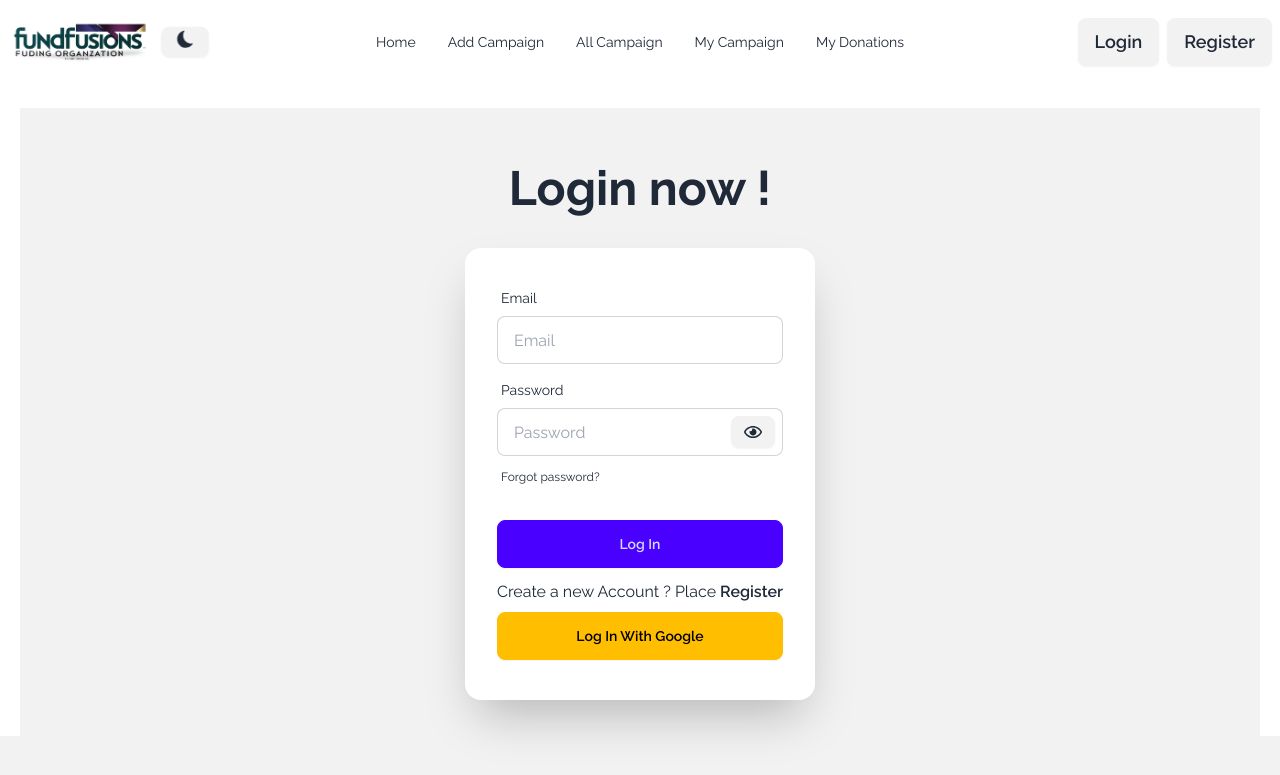
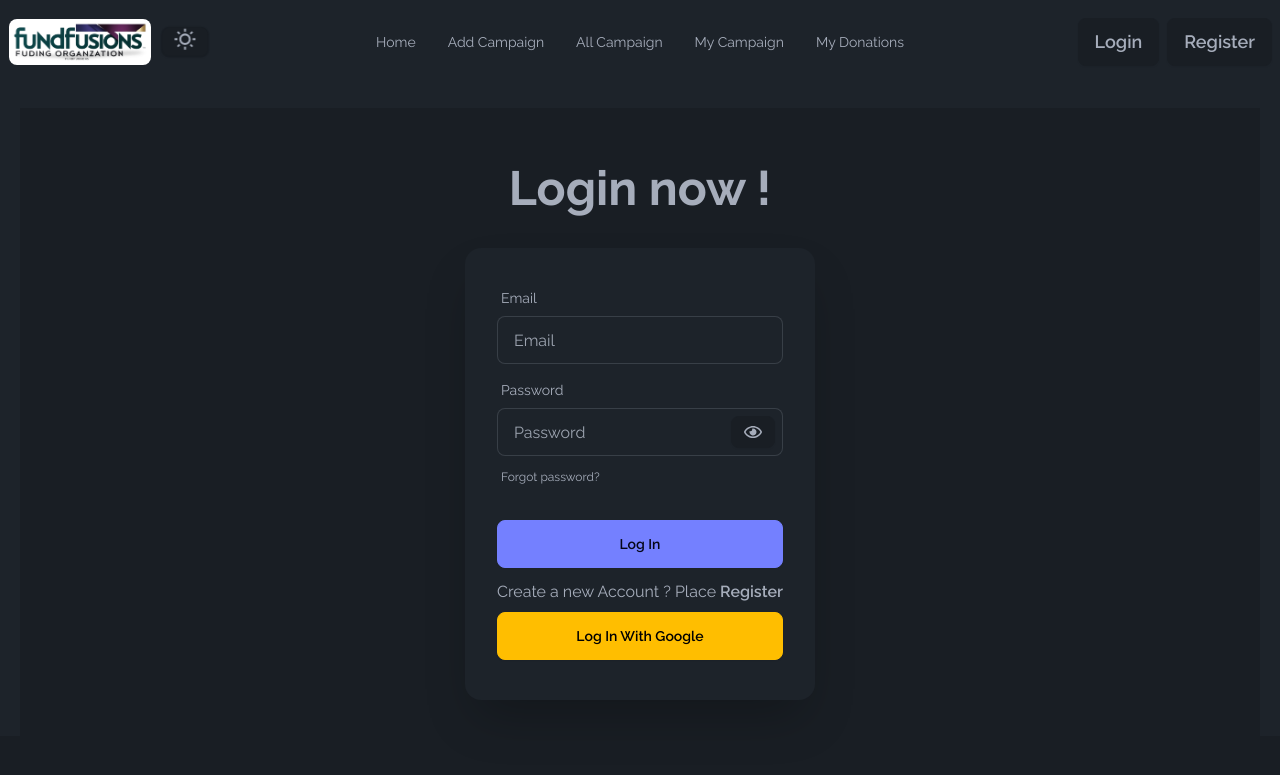
Before and after one commit to sheikhmuhammadantor/fundfusions-client, a React (Vite) app: page /login in a window 1280 px wide. Shown: the top 775 px of the page. Built offline with nearby package versions, Linux system fonts and the light colour scheme; no server answers.

Commit message:
Add See more Button.

```diff
--- a/src/Components/Navbar.jsx
+++ b/src/Components/Navbar.jsx
@@ -10,7 +10,7 @@ import { IoIosMoon } from 'react-icons/io'
 function Navbar() {
 
   const { user, signOutUser } = useContext(AuthContext)
-  const [theme, setTheme] = useState("light");
+  const [theme, setTheme] = useState("dark");
 
   const html = document.getElementsByTagName('html')[0];
   html.setAttribute("data-theme", theme);
--- a/src/Pages/AllCampaign.jsx
+++ b/src/Pages/AllCampaign.jsx
@@ -1,4 +1,4 @@
-import { useLoaderData } from "react-router-dom"
+import { Link, useLoaderData } from "react-router-dom"
 
 function AllCampaign() {
 
@@ -26,7 +26,8 @@ function AllCampaign() {
                   <th>{data?.title}</th>
                   <td className="hidden sm:block">{data?.type}</td>
                   <td>{data?.date}</td>
-                  <td>{data?.amount}</td>
+                  <td>${data?.amount}</td>
+                  <td><Link to={`/campaign/${data?._id}`} className="badge badge-accent min-w-max">See more</Link></td>
                 </tr>)
             }
           </tbody>
--- a/src/Pages/Details.jsx
+++ b/src/Pages/Details.jsx
@@ -1,4 +1,10 @@
+import { useLoaderData } from "react-router-dom"
+
 function Details() {
+
+  const camp = useLoaderData();
+  console.log(camp);
+
   return (
     <div>
       <h1>Details</h1>
--- a/src/Routes/Routes.jsx
+++ b/src/Routes/Routes.jsx
@@ -23,7 +23,8 @@ export const router = createBrowserRouter([
       },
       {
         path: '/campaign/:id',
-        element: <PrivateRoutes><Details /></PrivateRoutes>
+        element: <PrivateRoutes><Details /></PrivateRoutes>,
+        loader: ({params}) => fetch(`http://localhost:3000/campaign/${params.id}`)
       },
       {
         path: '/myCampaign',
```
